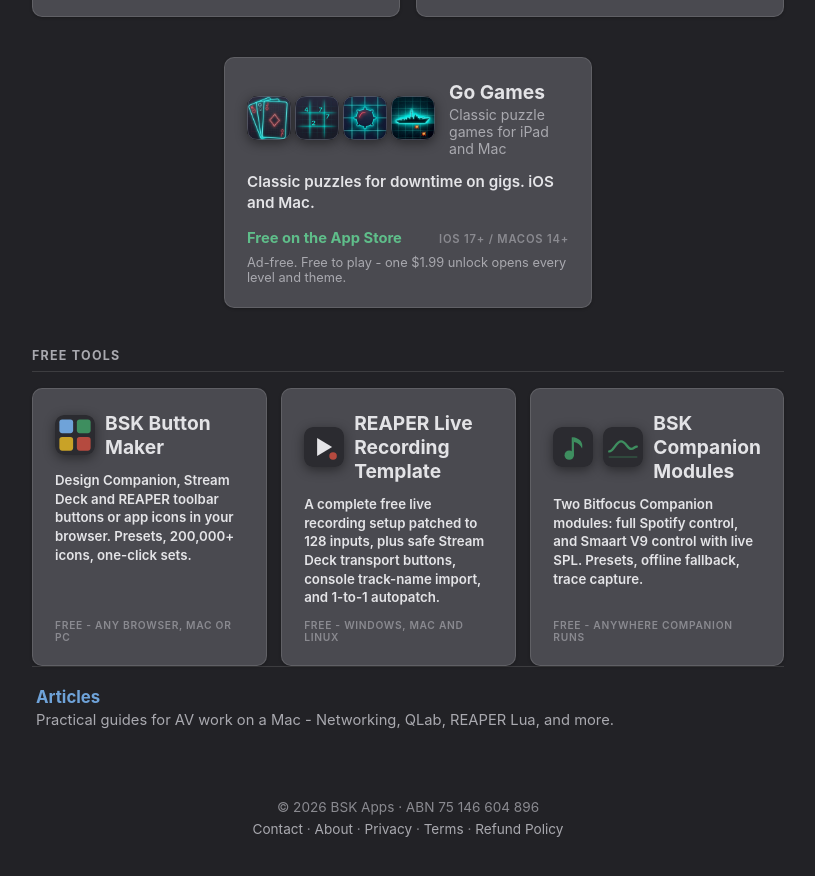
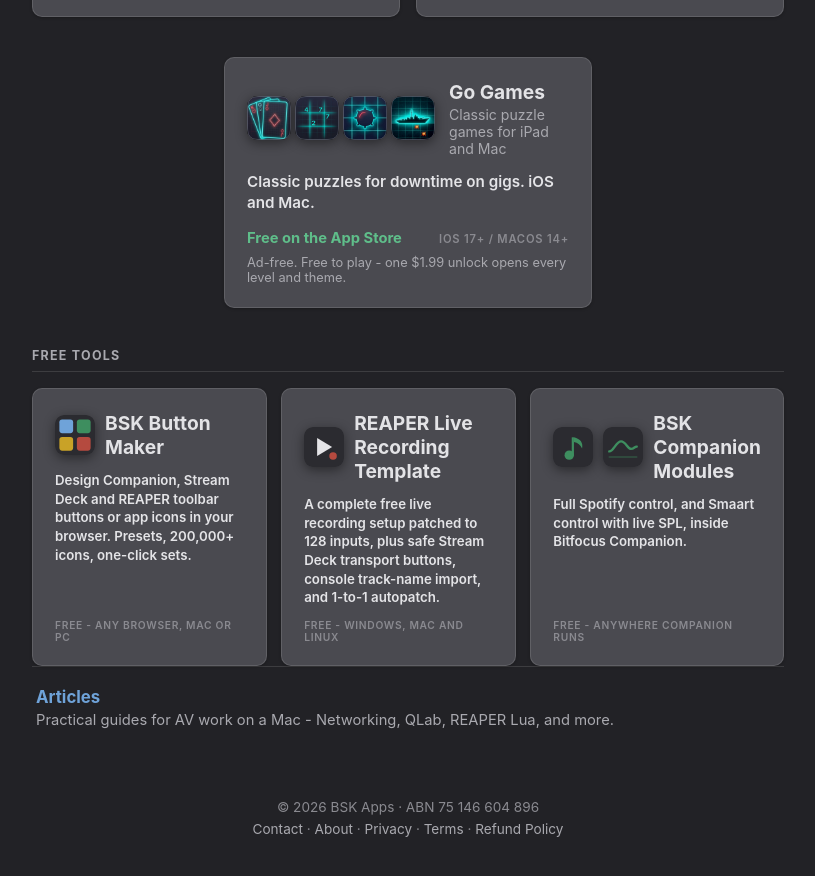
Before and after one commit to BSKapps/bskapps.github.io, a Jekyll site: the page built from index.html, in a window 1280 px wide and 900 px high, scrolled down 720 px. Shown: the top 876 px of the window, without its empty margins (232-1047 px from the left). Built offline with Jekyll 4.4.1, drawn with Linux system fonts in a browser that asks for light colours.

Commit message:
Companion copy: name the modules Spotify and Smaart, drop the V9 version everywhere

```diff
--- a/articles/companion-module-setup/index.html
+++ b/articles/companion-module-setup/index.html
@@ -64,7 +64,7 @@
             <p>Once connected, actions cover playback control, volume, next/previous track, shuffle and repeat, and switching between playback devices. Feedback shows currently playing track and artist on a button. The practical use case is venue background music: an operator running a pre-show playlist from a Stream Deck without touching the computer running the show stack. Keep Spotify on a Spotify Connect device rather than the main show Mac if possible - having Spotify's audio routing coexist with QLab on the same machine is manageable but adds an audio configuration step.</p>
 
             <h2>Smaart</h2>
-            <p>Rational Acoustics Smaart V9 exposes a network API, and the BSK Smaart module connects to it over a websocket. Enable the API in Smaart under Options, Preferences, API, note the port (26000 by default), and point the module at the machine's IP and port. No account or licence server is involved. Because control goes over the network, Smaart can run on a separate measurement laptop while Companion drives it from the show position.</p>
+            <p>Rational Acoustics Smaart exposes a network API, and the BSK Smaart module connects to it over a websocket. Enable the API in Smaart under Options, Preferences, API, note the port (26000 by default), and point the module at the machine's IP and port. No account or licence server is involved. Because control goes over the network, Smaart can run on a separate measurement laptop while Companion drives it from the show position.</p>
             <p>Actions cover trace capture, starting and stopping measurements, delay tracking, the signal generator, and the display toggles you would otherwise reach for by hotkey, including target curves and view presets. On Smaart Suite and the Smaart SPL edition, the module also reads live SPL meters - SPL Fast and Slow in Z, A and C weighting, Leq, LAeq, LCeq, Peak, and exposure - and puts them on buttons as variables with Smaart's own threshold colours, so a Stream Deck can show the room's level at a glance. SPL is not exposed over the API on Smaart LE or RT. SPL values need SPL logging running in Smaart, which the module can start and stop from a button.</p>
 
             <h2>When a module stays disconnected</h2>
--- a/buttonmaker/index.html
+++ b/buttonmaker/index.html
@@ -370,10 +370,10 @@
             <img src="https://bskapps.com/images/smaart-module-icon.svg" alt="BSK Smaart for Companion" width="58" height="58">
             <div>
               <h2>BSK Companion Modules</h2>
-              <p class="bsk-tile-sub">Two Companion modules</p>
+              <p class="bsk-tile-sub">Spotify &amp; Smaart</p>
             </div>
           </div>
-          <p class="bsk-tile-line">Full Spotify control, and Smaart V9 control with live SPL, inside Bitfocus Companion.</p>
+          <p class="bsk-tile-line">Full Spotify control, and Smaart control with live SPL, inside Bitfocus Companion.</p>
           <span class="bsk-tile-meta">Free</span>
         </a>
         <a class="bsk-tile" href="https://bskapps.com/tools/reaper/">
--- a/index.html
+++ b/index.html
@@ -171,7 +171,7 @@
                     <img class="tile-icon" src="images/smaart-module-icon.svg" alt="BSK Smaart for Companion" width="40" height="40">
                     <h2>BSK Companion Modules</h2>
                 </div>
-                <p class="tile-line">Two Bitfocus Companion modules: full Spotify control, and Smaart V9 control with live SPL. Presets, offline fallback, trace capture.</p>
+                <p class="tile-line">Full Spotify control, and Smaart control with live SPL, inside Bitfocus Companion.</p>
                 <div class="tile-foot">
                     <span class="tile-meta">Free - anywhere Companion runs</span>
                 </div>
--- a/tools/companion/index.html
+++ b/tools/companion/index.html
@@ -21,7 +21,7 @@
         <h1>Companion Modules</h1>
         <p class="tagline">Open source Bitfocus Companion modules. Free, MIT licensed.</p>
 
-        <p class="section-desc">Two modules for Bitfocus Companion 4+: full Spotify control, and Rational Acoustics Smaart V9 control with live SPL. Both install the same way - import the module package, then follow its short setup below.</p>
+        <p class="section-desc">Two modules for Bitfocus Companion 4+: full Spotify control, and Rational Acoustics Smaart control with live SPL. Both install the same way - import the module package, then follow its short setup below.</p>
 
         <h2 class="section-title" style="margin-top: 32px; margin-bottom: 16px;">Add a module to Companion</h2>
 
@@ -86,7 +86,7 @@
         </div>
 
         <div class="script-card">
-            <p>Control Rational Acoustics Smaart V9 over the Smaart API. Capture traces without the app in focus, start and stop measurements and delay tracking, drive the signal generator, and toggle target curves and views. On Smaart Suite and the Smaart SPL edition, also read live SPL meters - SPL Fast and Slow in Z, A and C weighting, Leq, LAeq, LCeq, Peak, and exposure - straight onto buttons with Smaart's own threshold colours. Live action feedbacks and per-channel SPL variables included.</p>
+            <p>Control Rational Acoustics Smaart over the Smaart API. Capture traces without the app in focus, start and stop measurements and delay tracking, drive the signal generator, and toggle target curves and views. On Smaart Suite and the Smaart SPL edition, also read live SPL meters - SPL Fast and Slow in Z, A and C weighting, Leq, LAeq, LCeq, Peak, and exposure - straight onto buttons with Smaart's own threshold colours. Live action feedbacks and per-channel SPL variables included.</p>
             <p class="note-line"><strong>Live SPL:</strong> while SPL logging is running in Smaart, every calibrated channel streams its meter values to Companion. A one-button SPL Logging Start/Stop action arms it from the surface.</p>
             <a class="download-link" href="https://github.com/BSKapps/companion-module-bsk-smaart/releases/latest" target="_blank" rel="noopener">Download latest release &rarr;</a>
             &nbsp; <a class="download-link" href="https://github.com/BSKapps/companion-module-bsk-smaart" target="_blank" rel="noopener">View on GitHub &rarr;</a>
--- a/tools/index.html
+++ b/tools/index.html
@@ -30,7 +30,7 @@
         <a class="post" href="/tools/companion/">
             <h2>Companion Modules</h2>
             <p class="label">2 modules</p>
-            <p>BSK Spotify: full-featured Spotify control for Bitfocus Companion, 99 presets, 30 variables, macOS offline fallback. BSK Smaart: control Rational Acoustics Smaart V9 - trace capture, live SPL readouts, generator and measurement control. Free, MIT licensed.</p>
+            <p>BSK Spotify: full-featured Spotify control for Bitfocus Companion, 99 presets, 30 variables, macOS offline fallback. BSK Smaart: control Rational Acoustics Smaart - trace capture, live SPL readouts, generator and measurement control. Free, MIT licensed.</p>
         </a>
 
         <a class="post" href="/buttonmaker/">
```
